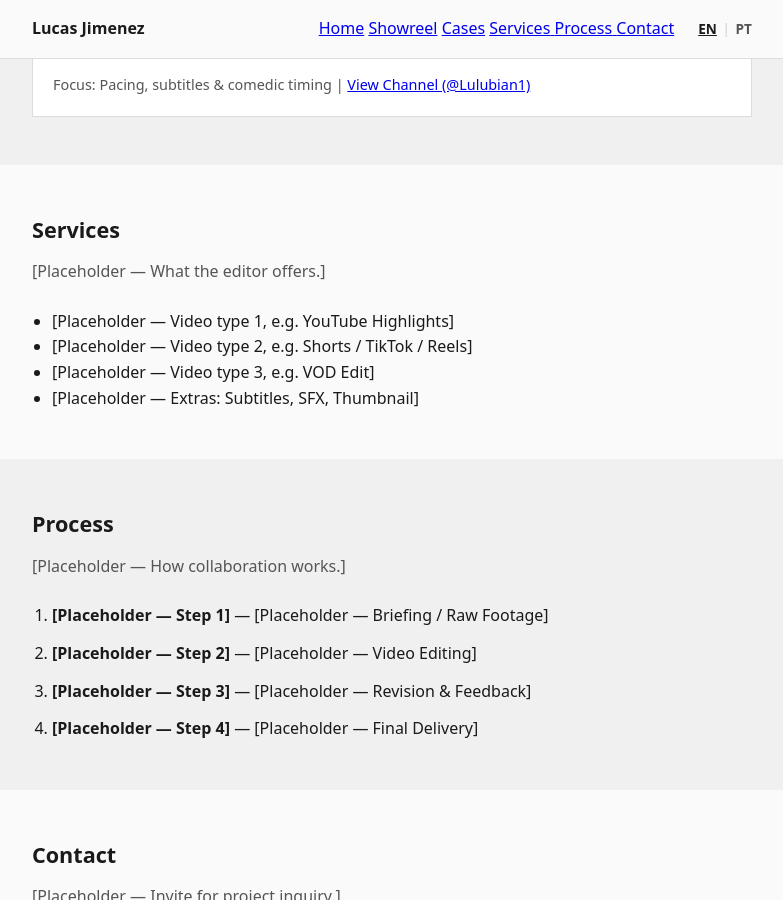
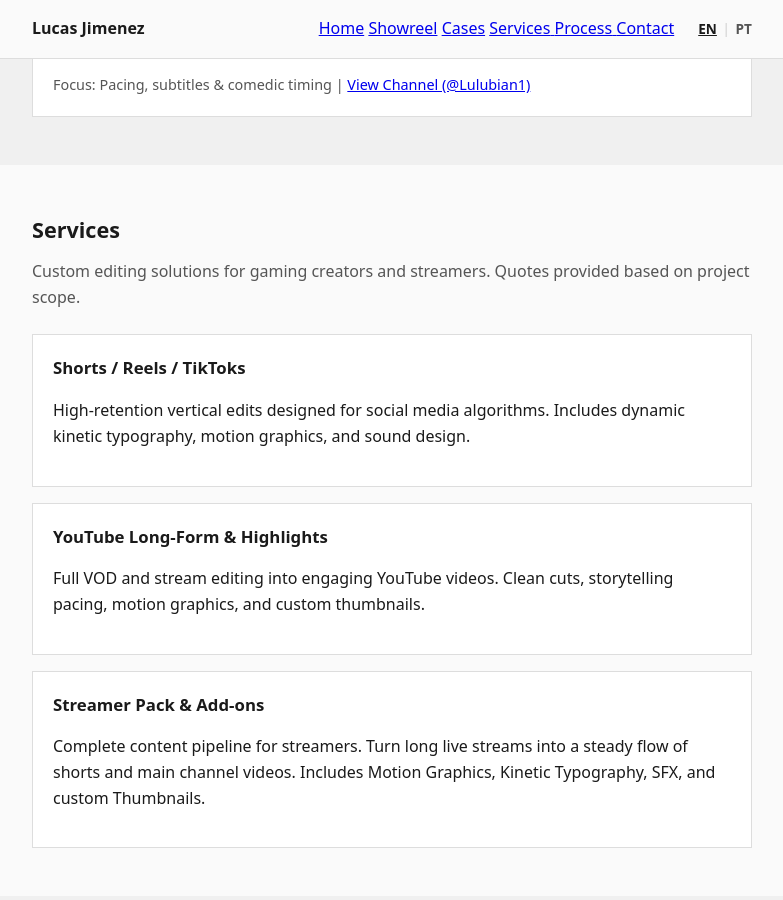
Before and after one commit to lucaskurtzirr-hue/portfolio-video-editor, a Jekyll site: the page built from index.md, in a window 1280 px wide and 900 px high, scrolled down 1101 px. Shown: the whole window, without its empty margins (248-1031 px from the left). Built offline with Jekyll 4.4.1, drawn with Linux system fonts in a browser that asks for light colours.

Commit message:
feat(services): apply Block 3 services and pricing structure

```diff
--- a/index.md
+++ b/index.md
@@ -87,27 +87,34 @@ description: Video Editor Portfolio for Gaming Creators
     <h2 lang="en">Services</h2>
     <h2 lang="pt">Serviços</h2>
 
-    <p class="section-intro" lang="en">[Placeholder — What the editor offers.]</p>
-    <p class="section-intro" lang="pt">[Placeholder — O que o editor oferece.]</p>
+    <p class="section-intro" lang="en">Custom editing solutions for gaming creators and streamers. Quotes provided based on project scope.</p>
+    <p class="section-intro" lang="pt">Soluções personalizadas de edição para criadores de games e streamers. Orçamentos sob consulta conforme o projeto.</p>
 
-    <ul class="simple-list">
-      <li>
-        <span lang="en">[Placeholder — Video type 1, e.g. YouTube Highlights]</span>
-        <span lang="pt">[Placeholder — Tipo de vídeo 1, ex.: Highlights]</span>
-      </li>
-      <li>
-        <span lang="en">[Placeholder — Video type 2, e.g. Shorts / TikTok / Reels]</span>
-        <span lang="pt">[Placeholder — Tipo de vídeo 2, ex.: Shorts / TikTok / Reels]</span>
-      </li>
-      <li>
-        <span lang="en">[Placeholder — Video type 3, e.g. VOD Edit]</span>
-        <span lang="pt">[Placeholder — Tipo de vídeo 3, ex.: VOD editada]</span>
-      </li>
-      <li>
-        <span lang="en">[Placeholder — Extras: Subtitles, SFX, Thumbnail]</span>
-        <span lang="pt">[Placeholder — Extras: legendas, SFX, thumbnail]</span>
-      </li>
-    </ul>
+    <div class="card-list">
+      <div class="card">
+        <h3 lang="en">Shorts / Reels / TikToks</h3>
+        <h3 lang="pt">Shorts / Reels / TikToks</h3>
+
+        <p lang="en">High-retention vertical edits designed for social media algorithms. Includes dynamic kinetic typography, motion graphics, and sound design.</p>
+        <p lang="pt">Edições verticais de alta retenção projetadas para os algoritmos das redes sociais. Inclui tipografia cinética dinâmica, motion graphics e sound design.</p>
+      </div>
+
+      <div class="card">
+        <h3 lang="en">YouTube Long-Form & Highlights</h3>
+        <h3 lang="pt">Vídeos Longos & Highlights para YouTube</h3>
+
+        <p lang="en">Full VOD and stream editing into engaging YouTube videos. Clean cuts, storytelling pacing, motion graphics, and custom thumbnails.</p>
+        <p lang="pt">Edição completa de VODs e lives para vídeos marcantes no YouTube. Cortes limpos, ritmo narrativo, motion graphics e criação de thumbnails.</p>
+      </div>
+
+      <div class="card">
+        <h3 lang="en">Streamer Pack & Add-ons</h3>
+        <h3 lang="pt">Pacote Streamer & Extras</h3>
+
+        <p lang="en">Complete content pipeline for streamers. Turn long live streams into a steady flow of shorts and main channel videos. Includes Motion Graphics, Kinetic Typography, SFX, and custom Thumbnails.</p>
+        <p lang="pt">Fluxo completo de conteúdo para streamers. Transforme lives em uma sequência constante de shorts e vídeos principais. Inclui Motion Graphics, Tipografia Cinética, SFX e Thumbnails exclusivas.</p>
+      </div>
+    </div>
   </div>
 </section>
 
```
Also changed, not shown: docs/wiki/brief.md (+5 -4 lines), docs/wiki/sessions/session-log.md (+31 -1 lines).
